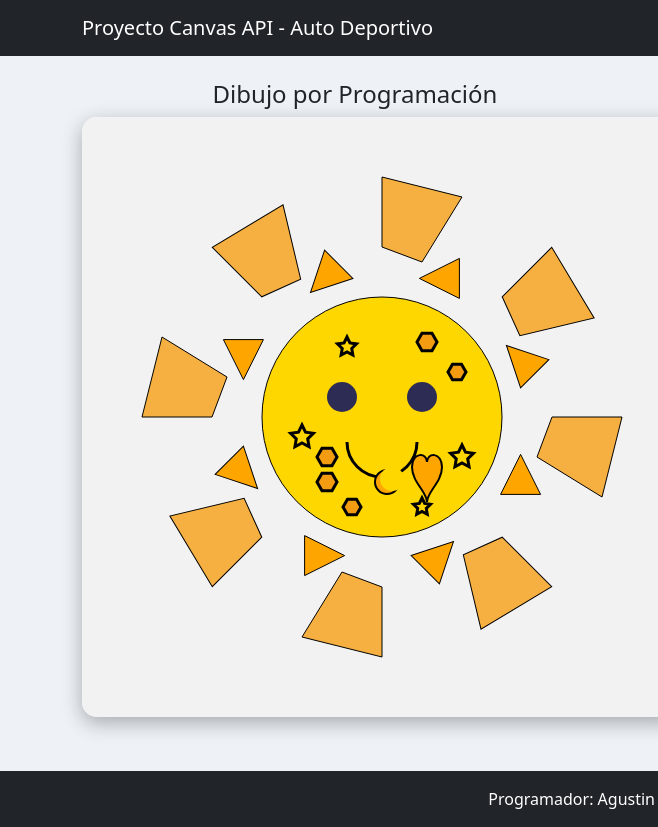
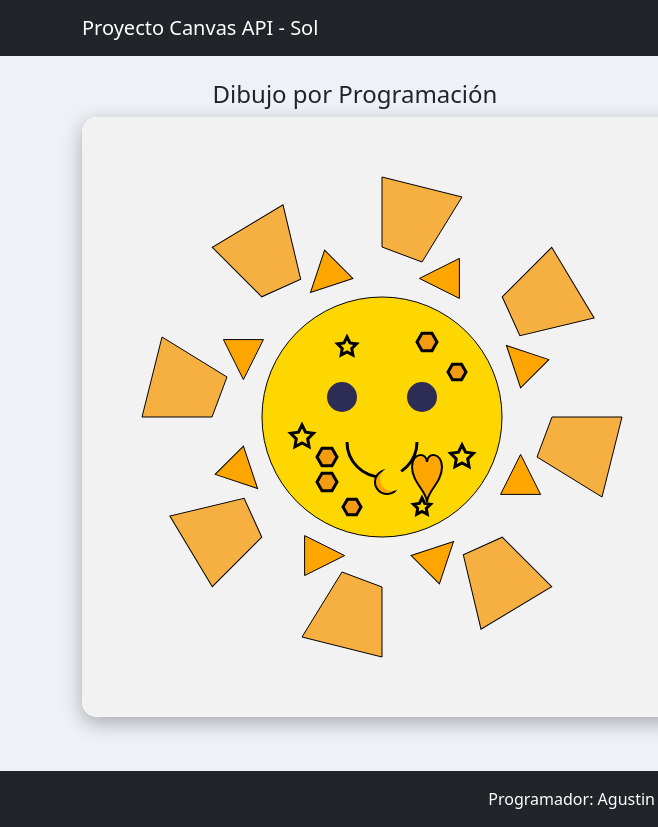
Before and after one commit to ModceMtz/canvas-proyecto, a plain HTML site: page index.html in a window 1280 px wide. Shown: the full height of the page, 0-658 px from the left. Drawn offline with nearby package versions, Linux system fonts and the light colour scheme.

Commit message:
Combio de titulo

```diff
--- a/index.html
+++ b/index.html
@@ -21,7 +21,7 @@
 <nav class="navbar navbar-dark bg-dark">
 <div class="container">
 <span class="navbar-brand">
-Proyecto Canvas API - Auto Deportivo
+Proyecto Canvas API - Sol
 </span>
 </div>
 </nav>
```
